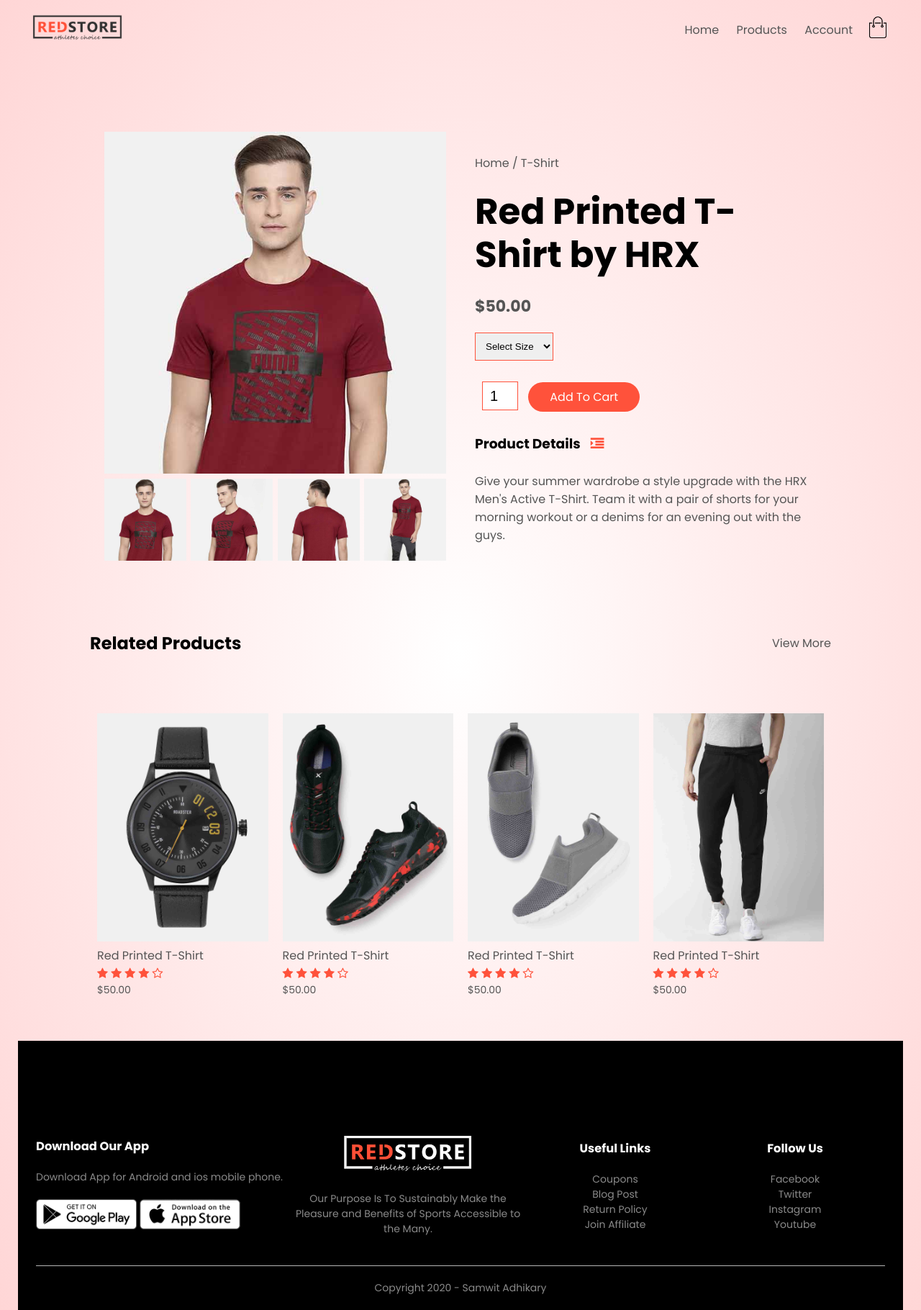
After one commit to aaslaam/brokart, a Django app: page /product-detail/ in a window 1280 px wide. The commit adds this page. Shown: the whole page at 72% size. Run offline with Django 5.2, Linux system fonts and the light colour scheme.

```diff
--- a/customer/urls.py
+++ b/customer/urls.py
@@ -7,6 +7,7 @@ from . import views
 
 
 urlpatterns = [
+    path('login', views.show_login, name='show_login'),
 
 
 ]
--- a/customer/views.py
+++ b/customer/views.py
@@ -1,3 +1,4 @@
 from django.shortcuts import render
 
-# Create your views here.
+def show_login(request):
+    return render(request, 'account.html')
--- a/products/urls.py
+++ b/products/urls.py
@@ -9,6 +9,9 @@ from . import views
 urlpatterns = [
     path('', views.index, name='index'),
     path('products/', views.product_list, name='product_list'),
+    path('product-detail/', views.product_detail, name='product_detail'),
+
+
 
 ]
 urlpatterns += static(settings.MEDIA_URL, document_root=settings.MEDIA_ROOT)
--- /dev/null
+++ b/templates/account.html
@@ -0,0 +1,5 @@
+{% extends "base_layout.html" %}
+{% load static %}
+{% block content %}
+{% include 'includes/account_content.html' %}
+{% endblock content %}
--- a/templates/base_layout.html
+++ b/templates/base_layout.html
@@ -14,7 +14,7 @@
 
 <body>
 {% block header  %}
-    {% include 'header_layout.html' %}
+    {% include 'includes/header_layout.html' %}
 {% endblock header %}
 {% block banner  %}
 {% endblock banner  %}
@@ -81,6 +81,24 @@
             }
         }
     </script>
+    <!-- Toggle Form -->
+    <script>
+        var LoginForm = document.getElementById("LoginForm");
+        var RegForm = document.getElementById("RegForm");
+        var Indicator = document.getElementById("Indicator");
+        function register() {
+            RegForm.style.transform = "translatex(0px)";
+            LoginForm.style.transform = "translatex(0px)";
+            Indicator.style.transform = "translateX(100px)";
+
+        }
+        function login() {
+            RegForm.style.transform = "translatex(300px)";
+            LoginForm.style.transform = "translatex(300px)";
+            Indicator.style.transform = "translate(0px)";
+
+        }
+    </script>
 
 </body>
 
--- /dev/null
+++ b/templates/includes/detail_product_content.html
@@ -0,0 +1,105 @@
+   {% load static %}
+   <!-- Single Products -->
+    <div class="small-container single-product">
+        <div class="row">
+            <div class="col-2">
+                <img src="{% static 'images/gallery-1.jpg' %}" width="100%" id="ProductImg">
+
+                <div class="small-img-row">
+                    <div class="small-img-col">
+                        <img src="{% static 'images/gallery-1.jpg' %}" width="100%" class="small-img">
+                    </div>
+                    <div class="small-img-col">
+                        <img src="{% static 'images/gallery-2.jpg' %}" width="100%" class="small-img">
+                    </div>
+                    <div class="small-img-col">
+                        <img src="{% static 'images/gallery-3.jpg' %}" width="100%" class="small-img">
+                    </div>
+                    <div class="small-img-col">
+                        <img src="{% static 'images/gallery-4.jpg' %}" width="100%" class="small-img">
+                    </div>
+                </div>
+
+            </div>
+            <div class="col-2">
+                <p>Home / T-Shirt</p>
+                <h1>Red Printed T-Shirt by HRX</h1>
+                <h4>$50.00</h4>
+                <select>
+                    <option>Select Size</option>
+                    <option>XXL</option>
+                    <option>XL</option>
+                    <option>L</option>
+                    <option>M</option>
+                    <option>S</option>
+                </select>
+                <input type="number" value="1">
+                <a href="" class="btn">Add To Cart</a>
+
+                <h3>Product Details <i class="fa fa-indent"></i></h3>
+                <br>
+                <p>Give your summer wardrobe a style upgrade with the HRX Men's Active T-Shirt. Team it with a pair of
+                    shorts for your morning workout or a denims for an evening out with the guys.</p>
+            </div>
+        </div>
+    </div>
+    <!-- title -->
+    <div class="small-container">
+        <div class="row row-2">
+            <h2>Related Products</h2>
+            <p>View More</p>
+        </div>
+    </div>
+    <!-- Products -->
+    <div class="small-container">
+        <div class="row">
+            <div class="col-4">
+                <img src="{% static 'images/product-9.jpg' %}">
+                <h4>Red Printed T-Shirt</h4>
+                <div class="rating">
+                    <i class="fa fa-star"></i>
+                    <i class="fa fa-star"></i>
+                    <i class="fa fa-star"></i>
+                    <i class="fa fa-star"></i>
+                    <i class="fa fa-star-o"></i>
+                </div>
+                <p>$50.00</p>
+            </div>
+            <div class="col-4">
+                <img src="{% static 'images/product-10.jpg' %}">
+                <h4>Red Printed T-Shirt</h4>
+                <div class="rating">
+                    <i class="fa fa-star"></i>
+                    <i class="fa fa-star"></i>
+                    <i class="fa fa-star"></i>
+                    <i class="fa fa-star"></i>
+                    <i class="fa fa-star-o"></i>
+                </div>
+                <p>$50.00</p>
+            </div>
+            <div class="col-4">
+                <img src="{% static 'images/product-11.jpg' %}">
+                <h4>Red Printed T-Shirt</h4>
+                <div class="rating">
+                    <i class="fa fa-star"></i>
+                    <i class="fa fa-star"></i>
+                    <i class="fa fa-star"></i>
+                    <i class="fa fa-star"></i>
+                    <i class="fa fa-star-o"></i>
+                </div>
+                <p>$50.00</p>
+            </div>
+            <div class="col-4">
+                <img src="{% static 'images/product-12.jpg' %}">
+                <h4>Red Printed T-Shirt</h4>
+                <div class="rating">
+                    <i class="fa fa-star"></i>
+                    <i class="fa fa-star"></i>
+                    <i class="fa fa-star"></i>
+                    <i class="fa fa-star"></i>
+                    <i class="fa fa-star-o"></i>
+                </div>
+                <p>$50.00</p>
+            </div>
+        </div>
+    </div>
--- a/templates/header_layout.html
+++ b/templates/includes/header_layout.html
@@ -9,9 +9,7 @@
                 <ul id="MenuItems">
                     <li><a href="{% url 'index'%}">Home</a></li>
                     <li><a href="{% url 'product_list' %}">Products</a></li>
-                    <li><a href="">About</a></li>
-                    <li><a href="">Contact</a></li>
-                    <li><a href="account.html">Account</a></li>
+                    <li><a href="{% url 'show_login' %}">Account</a></li>
                 </ul>
             </nav>
             <a href="cart.html"><img src="{% static 'images/cart.png' %}" width="30px" height="30px"></a>
--- a/templates/product_content.html
+++ b/templates/includes/product_content.html
@@ -12,7 +12,7 @@
     </div>
     <div class="row">
         <div class="col-4">
-            <a href="product_details.html"><img src="{% static 'images/product-1.jpg' %}"></a>
+            <a href="{% url 'product_detail' %}"><img src="{% static 'images/product-1.jpg' %}"></a>
             <h4>Red Printed T-Shirt</h4>
             <div class="rating">
                 <i class="fa fa-star"></i>
--- a/templates/index.html
+++ b/templates/index.html
@@ -2,8 +2,8 @@
 {% load static %}
 
 {% block banner %}
-    {% include 'banner_layout.html' %}
+    {% include 'includes/banner_layout.html' %}
 {% endblock banner %}
 {% block content %}
-    {% include 'homepage_content.html' %}
+    {% include 'includes/homepage_content.html' %}
 {% endblock content %}
--- a/templates/product.html
+++ b/templates/product.html
@@ -1,5 +1,5 @@
 {% extends "base_layout.html" %}
 {% load static %}
 {% block content %}
-{% include 'product_content.html'%}
+{% include 'includes/product_content.html'%}
 {% endblock content %}
--- /dev/null
+++ b/templates/product_detail.html
@@ -0,0 +1,5 @@
+{% extends "base_layout.html" %}
+{% load static %}
+{% block content %}
+{% include 'includes/detail_product_content.html' %}
+{% endblock content %}
```
Also changed, not shown: templates/includes/account_content.html (added, +34 -0 lines), templates/includes/banner_layout.html (renamed from templates/banner_layout.html), templates/includes/homepage_content.html (renamed from templates/homepage_content.html).
